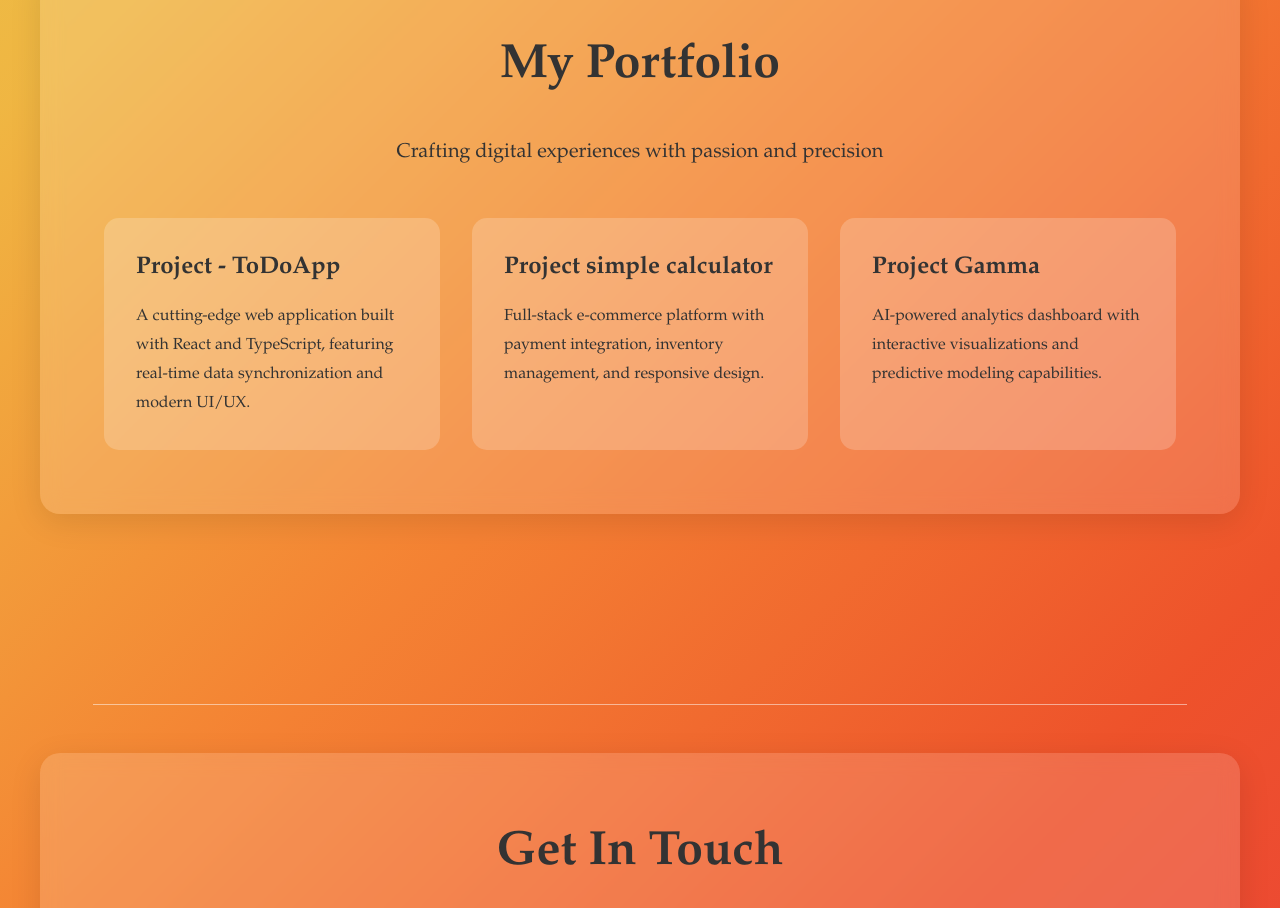
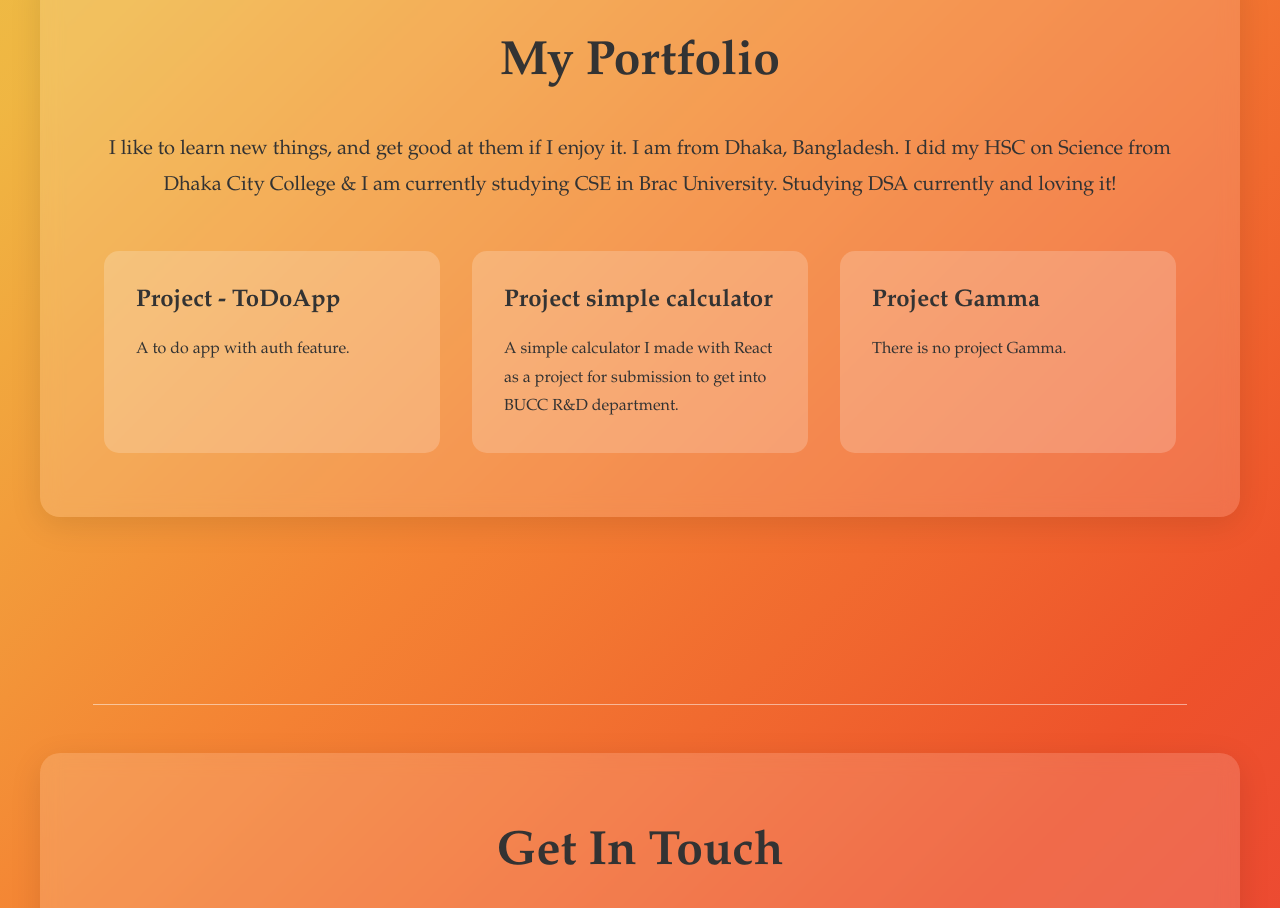
Before and after one commit to AbirShafin/AbirShafin.github.io, a React (Vite) app: page / in a window 1280 px wide. Shown: the part 960-1868 px from the top of the page. Built offline with nearby package versions, Linux system fonts and the light colour scheme.

Commit message:
added desc.

```diff
--- a/src/components/Portfolio.tsx
+++ b/src/components/Portfolio.tsx
@@ -25,15 +25,15 @@ export default function Portfolio() {
   const projects = [
     {
       title: "Project - ToDoApp",
-      description: "A cutting-edge web application built with React and TypeScript, featuring real-time data synchronization and modern UI/UX."
+      description: "A to do app with auth feature."
     },
     {
       title: "Project simple calculator",
-      description: "Full-stack e-commerce platform with payment integration, inventory management, and responsive design."
+      description: "A simple calculator I made with React as a project for submission to get into BUCC R&D department."
     },
     {
       title: "Project Gamma",
-      description: "AI-powered analytics dashboard with interactive visualizations and predictive modeling capabilities."
+      description: "There is no project Gamma."
     }
   ];
 
@@ -42,7 +42,9 @@ export default function Portfolio() {
       <div className="portfolio-content">
         <h2 className={visible ? "fade-in" : ""}>My Portfolio</h2>
         <p className={visible ? "fade-in-delay-1" : ""}>
-          Crafting digital experiences with passion and precision
+          I like to learn new things, and get good at them if I enjoy it.
+          I am from Dhaka, Bangladesh. I did my HSC on Science from Dhaka City College & I am currently
+          studying CSE in Brac University. Studying DSA currently and loving it!
         </p>
 
         <div className="portfolio-grid">
```
